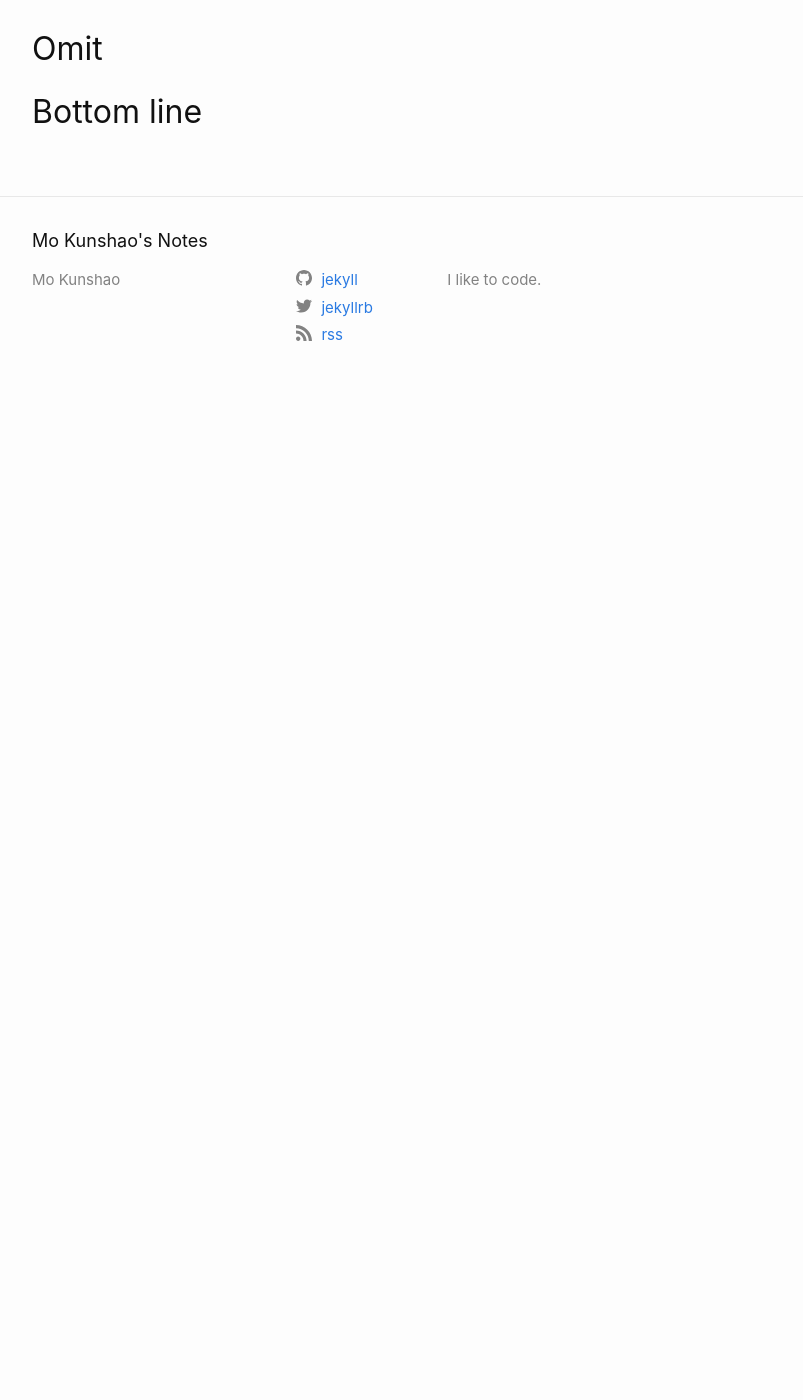
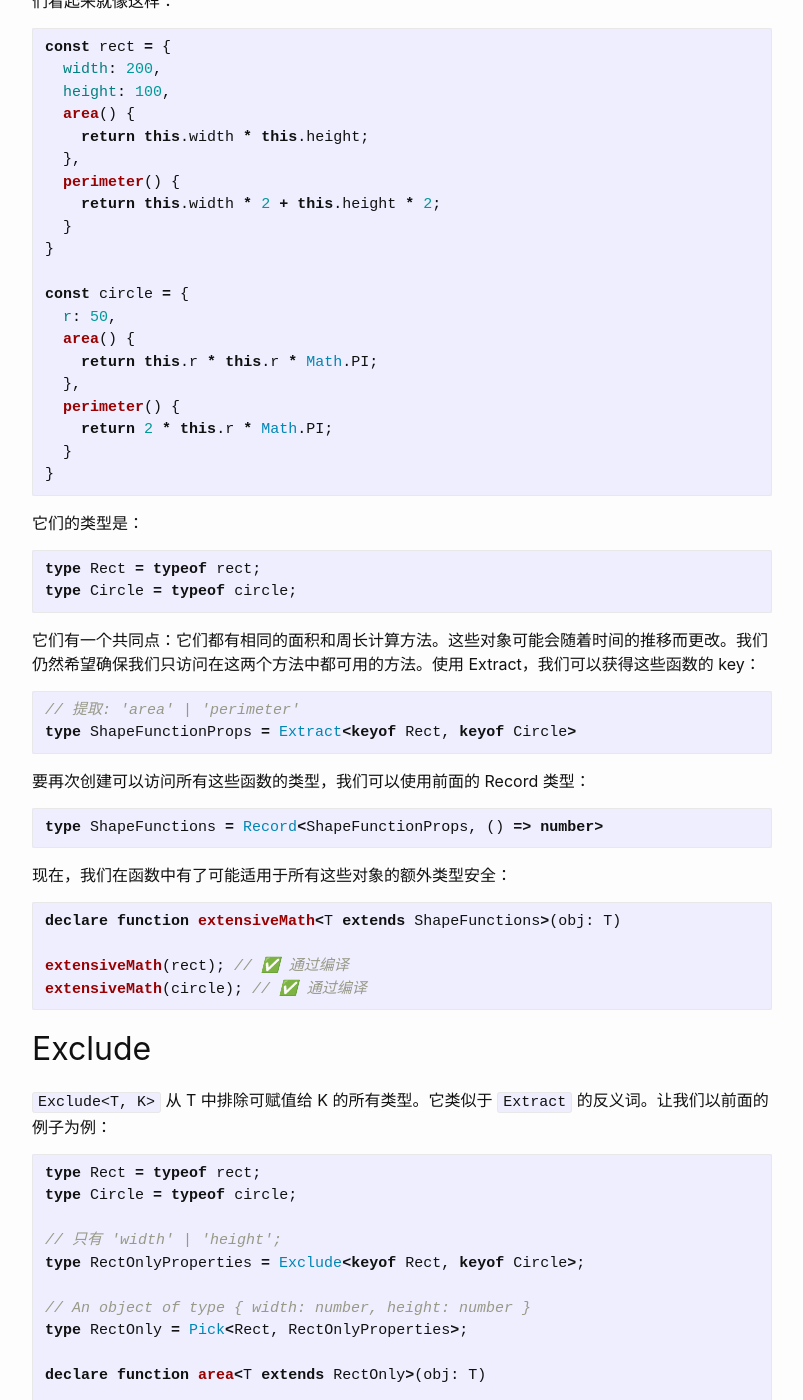
Before and after one commit to mokunshao/mokunshao.github.io, a Jekyll site: the page built from _posts/2020-01-08-typescript-built-in-generics.md, in a window 1280 px wide and 1400 px high, scrolled down 5691 px. Shown: the whole window, without its empty margins (238-1041 px from the left). Built offline with Jekyll 4.4.1, drawn with Linux system fonts in a browser that asks for light colours; our own code applies the rules of GitHub Pages for plain Markdown files; before the commit the page ends 6098 px from its top, so only the background shows below that; some of the changed text lies outside the part shown.

Commit message:
Update 2020-01-08-typescript-built-in-generics.md

````diff
--- a/_posts/2020-01-08-typescript-built-in-generics.md
+++ b/_posts/2020-01-08-typescript-built-in-generics.md
@@ -21,7 +21,6 @@
 * Extract
 * Exclude
 * Omit
-* Bottom line
 
 ## Readonly
 
@@ -226,9 +225,9 @@
 type Episodes = Record<string, MetaInfo>
 ```
 
-它允许对象具有任何可能的键，但值类型为 MetaInfo。这与 `{[k：string]：MetaInfo}` 非常相似。
+它允许对象具有任何可能的 key，但 value 类型为 MetaInfo。这与 `{[k：string]：MetaInfo}` 非常相似。
 
-到现在为止还好。但是，如果我们可以使用其他方法获得类似的结果，为什么还要使用 Record 类型呢？Record 在处理其他泛型类型时很有帮助。让我们看一下该示例：我们可以创建一个函数，将对象所有值转换为字符串表示形式：
+到现在为止还好。但是，如果我们可以使用其他方法获得类似的结果，为什么还要使用 Record 类型呢？Record 在处理其他泛型类型时很有帮助。让我们看一下该示例：我们可以创建一个函数，将对象所有 key 转换为字符串表示形式：
 
 ```typescript
 // 它将所有值转换为字符串。
@@ -245,6 +244,106 @@
 ```
 
 ## Extract
+
+`Extract<T, K>` 从 T 中提取可赋值给 K 的所有类型。假设您有两种不同类型的形状。圆形和矩形。它们看起来就像这样：
+
+```typescript
+const rect = {
+  width: 200,
+  height: 100,
+  area() {
+    return this.width * this.height;
+  },
+  perimeter() {
+    return this.width * 2 + this.height * 2;
+  }
+}
+
+const circle = {
+  r: 50,
+  area() {
+    return this.r * this.r * Math.PI;
+  },
+  perimeter() {
+    return 2 * this.r * Math.PI;
+  }
+}
+```
+
+它们的类型是：
+
+```typescript
+type Rect = typeof rect;
+type Circle = typeof circle;
+```
+
+它们有一个共同点：它们都有相同的面积和周长计算方法。这些对象可能会随着时间的推移而更改。我们仍然希望确保我们只访问在这两个方法中都可用的方法。使用 Extract，我们可以获得这些函数的 key：
+
+```typescript
+// 提取: 'area' | 'perimeter'
+type ShapeFunctionProps = Extract<keyof Rect, keyof Circle>
+```
+
+要再次创建可以访问所有这些函数的类型，我们可以使用前面的 Record 类型：
+
+```typescript
+type ShapeFunctions = Record<ShapeFunctionProps, () => number>
+```
+
+现在，我们在函数中有了可能适用于所有这些对象的额外类型安全：
+
+```typescript
+declare function extensiveMath<T extends ShapeFunctions>(obj: T)
+
+extensiveMath(rect); // ✅ 通过编译
+extensiveMath(circle); // ✅ 通过编译
+```
+
 ## Exclude
+
+`Exclude<T, K>` 从 T 中排除可赋值给 K 的所有类型。它类似于 `Extract` 的反义词。让我们以前面的例子为例：
+
+```typescript
+type Rect = typeof rect;
+type Circle = typeof circle;
+
+// 只有 'width' | 'height';
+type RectOnlyProperties = Exclude<keyof Rect, keyof Circle>;
+
+// An object of type { width: number, height: number }
+type RectOnly = Pick<Rect, RectOnlyProperties>;
+
+declare function area<T extends RectOnly>(obj: T)
+
+area({
+  width: 100,
+  height: 100
+})  // ✅ 编译通过;
+```
+
 ## Omit
-## Bottom line
+
+从 3.5 版本开始，TypeScript 包括 `Omit<T，K>` 类型。`Omit<T，K>` 是 `Pick<T，Exclude<key of T，K>>` 的快捷方式，但由于使用频率很高，团队决定添加它：
+
+```typescript
+type Person = {
+    name: string;
+    age: number;
+    location: string;
+};
+
+type Cosmopolitan = Omit<Person, 'location'>;
+
+// 相等于
+type Cosmopolitan = {
+    name: string;
+    age: number;
+};
+```
+## 最后
+
+这些是可能对不同情况有用的内置泛型。我认为如果你想要在不过受多干扰的情况下强化你的库或应用程序，所有这些泛型类型的组合是非常有帮助的。特别是当你为接受不同参数类型的方法生成类型定义时（就像 JavaScript 中经常发生的那样），它们可能比自己定义每个可能的类型结果更有用。
+
+再说一次，我肯定我还有很多不知道的。所以如果您有任何想要在这里进行转换的内置泛型，请让我[知道](https://twitter.com/ddprrt)。
+
+更新：我的伙伴 Martin Hochel 有几个建立在这些类型之上的映射类型。它们相当不错，所以快来[看看](https://github.com/Hotell/rex-tils#2-compile-time-typescript-type-helpers)吧。
````
Also changed, not shown: other parts of _posts/2020-01-08-typescript-built-in-generics.md (+1 -1 lines).
